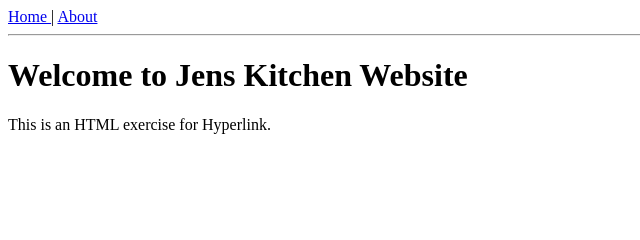
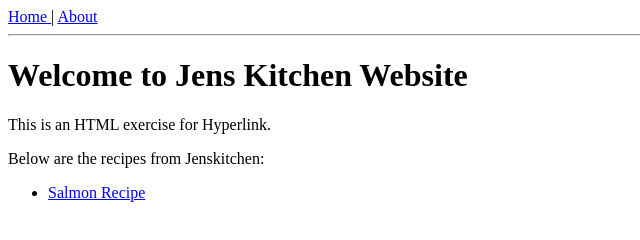
Before and after one commit to reymonr/webdes-e, a plain HTML site: page jenskitchen/index.html in a window 1280 px wide. Shown: the whole page, without its empty margins (0-640 px from the left). Drawn offline with Linux system fonts and the light colour scheme.

Commit message:
Update link

```diff
--- a/jenskitchen/index.html
+++ b/jenskitchen/index.html
@@ -15,5 +15,10 @@
     <h1>Welcome to Jens Kitchen Website</h1>
 
     <p>This is an HTML exercise for Hyperlink.</p>
+
+    <p>Below are the recipes from Jenskitchen:</p>
+    <ul>
+        <li> <a href="recipes/salmon.html">Salmon Recipe</a> </li>
+    </ul>
 </body>
 </html>
```
